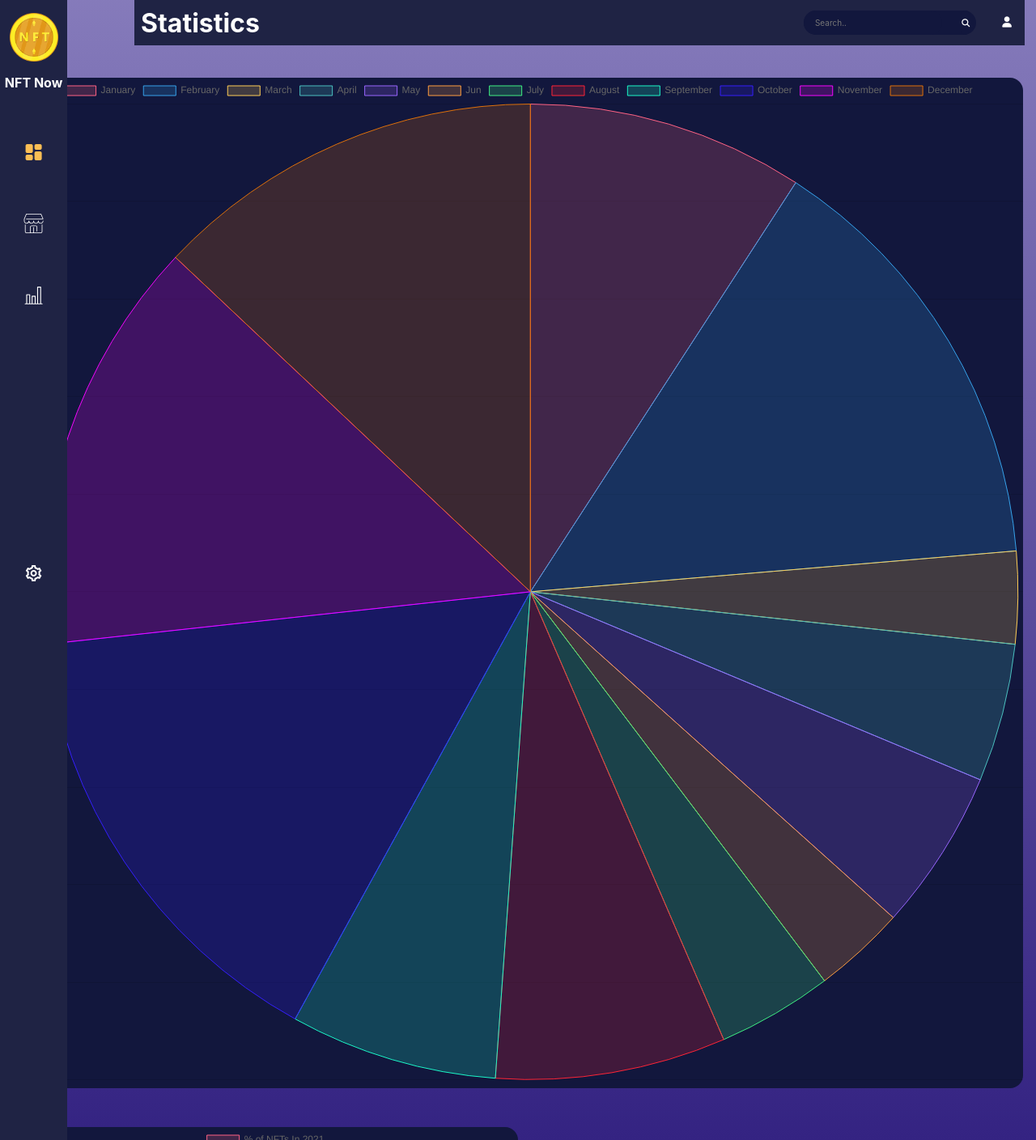
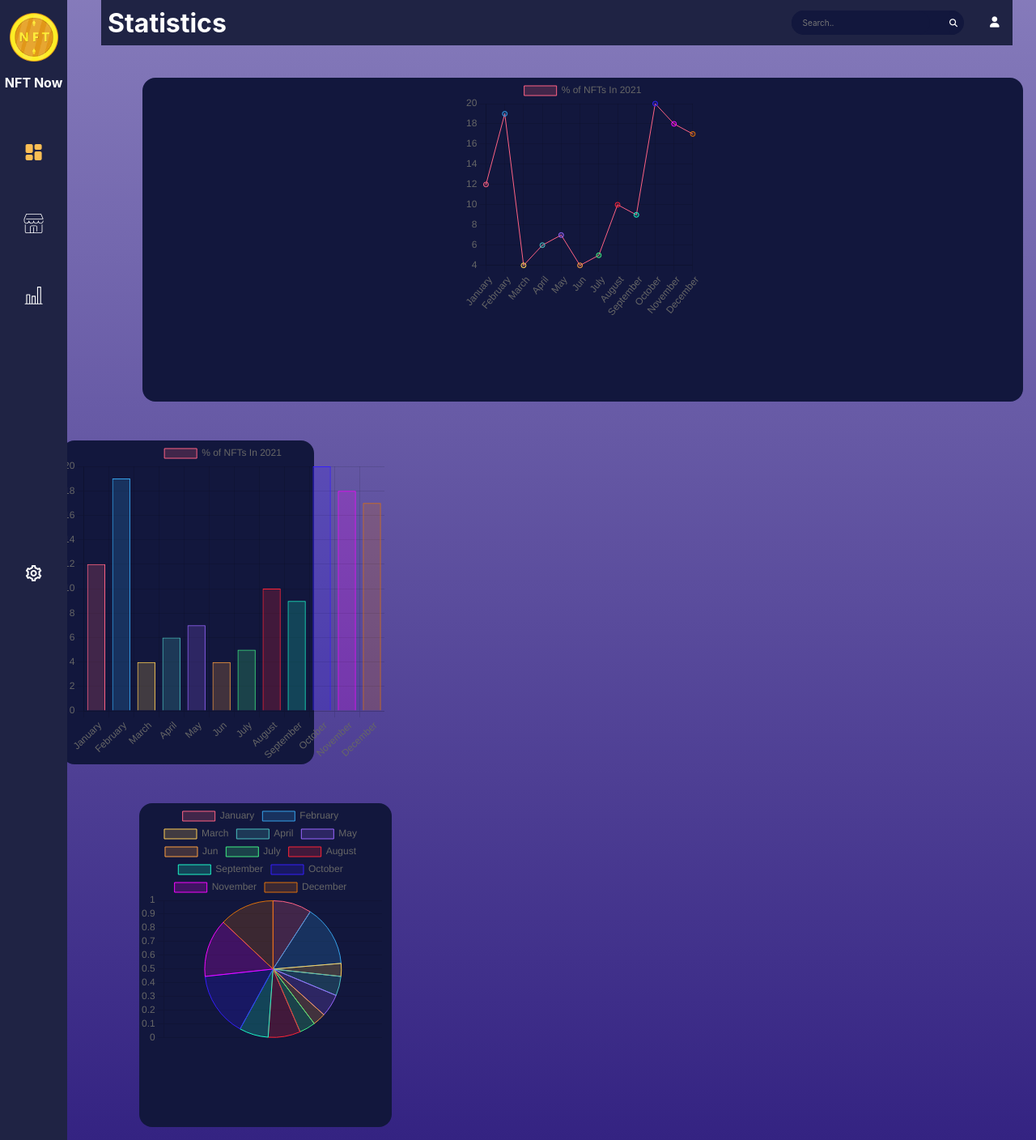
Before and after one commit to YouCodeSchool/ShopNow, a PHP site: page /statistic.php in a window 1280 px wide. Shown: the whole page at 81% size. Run offline with PHP 8.4, Linux system fonts and the light colour scheme; a user stored in the database is signed in; some libraries are stand-ins or nearby versions.

Commit message:
add changes

```diff
--- a/inventory.php
+++ b/inventory.php
@@ -44,7 +44,7 @@
 
 <body class="flex flex-row">
     <!-- side bar -->
-    <div style="overflow: hidden; position:fixed; left: 0; width: calc(16vw - 147px); height:100%; background-color: #1F2344; " class="sidebar">
+    <div style="overflow: hidden; position:fixed; left: 0; width: calc(16vw - 180px); height:100%; background-color: #1F2344; " class="sidebar">
     </div>
     <!-- end side bar -->
     <div class="main-page">
--- a/public/css/header.css
+++ b/public/css/header.css
@@ -4,8 +4,8 @@
     background-color: #1F2344;
     position: fixed;
     top: 0;
-    left: 166px;
-    width: calc(100vw - 180px);
+    left: 125px;
+    width: calc(102vw - 180px);
 }
 
 .bg-search{
--- a/statistic.php
+++ b/statistic.php
@@ -28,39 +28,43 @@
             <?php include('header.php') ?>
         </div>
         <div style="padding:1rem; flex-direction:column;" class="statistic-wrapper rounded-sm w-full flex bg-violet ">
-            <div class="top w-full">
-                <div style="background-color:#12173D; margin-top:5rem;" class="pie1 rounded">
-
-                    <div class="">
-                        <canvas id="myChart1" style="width:800px; height:800px;"></canvas>
+            <div class="top flex justify-center">
+                <div style="width:100%; height:100%; background-color:#12173D; display:flex; justify-content:center; margin-top:5rem; margin-left:10rem;" class="pie1 rounded">
+                    <div style="width: 300px; height:400px;">
+                        <canvas id="lineChart" style="width:400px; height:400px;"></canvas>
                     </div>
                 </div>
-                <!-- <script src="https://cdn.jsdelivr.net/npm/chart.js" ></script> -->
             </div>
-            <div style=" width:100%;">
+            <div style=" width:50%;">
                 <!-- left side of body content -->
                 <div class="left-side-sta">
                     <div class="flex justify-center" style="width:100%; height:100%;">
-
-                        <div style="width:100%; height:75%; background-color:#12173D; margin-top:3rem; " class="pie2 rounded">
-                            <div>
-                                <canvas id="myChart" style="width:400px; height:400px;"></canvas>
+                        <div style="width:100%; height:80%; background-color:#12173D; margin-top:3rem; margin-left:7.5rem;" class="pie2 rounded">
+                            <div style="width: 399px; height:400px;">
+                                <canvas id="myChart" style="width:200px; height:200px;"></canvas>
                             </div>
 
-                            <script src="https://cdn.jsdelivr.net/npm/chart.js" ></script>
+                            <script src="https://cdn.jsdelivr.net/npm/chart.js"></script>
                         </div>
                     </div>
                 </div>
                 <!-- end left side of body content -->
+                <!-- right side of body content -->
+                <div class="right-side-sta">
+                    <div class="flex justify-center" style="width:100%; height:100%;">
+                        <div style="width:50%; height:45%; background-color:#12173D; margin-top:3rem; " class="pie2 rounded">
+                            <div style="width: 300px; height:400px;">
+                                <canvas id="myChart2" style="width:200px; height:200px;"></canvas>
                             </div>
                         </div>
-
-
+                    </div>
+                </div>
+            </div>
         </div>
         <script>
-      const ctx1 = document.getElementById('myChart1');
-        const myChart1 = new Chart(ctx1, {
-            type: 'pie',
+            const ctx1 = document.getElementById('lineChart');
+            const lineChart = new Chart(ctx1, {
+                type: 'line',
                 data: {
                     labels: ['January', 'February', 'March', 'April', 'May', 'Jun', 'July', 'August', 'September', 'October', 'November', 'December'],
                     datasets: [{
@@ -157,6 +161,56 @@
                 }
             });
         </script>
+        <script>
+             const ctx2 = document.getElementById('myChart2');
+            const myChart2 = new Chart(ctx2, {
+                type: 'pie',
+                data: {
+                    labels: ['January', 'February', 'March', 'April', 'May', 'Jun', 'July', 'August', 'September', 'October', 'November', 'December'],
+                    datasets: [{
+                        label: '% of NFTs In 2021',
+                        data: [12, 19, 4, 6, 7, 4, 5, 10, 9, 20, 18, 17],
+                        backgroundColor: [
+                            'rgba(255, 99, 132, 0.2)',
+                            'rgba(54, 162, 235, 0.2)',
+                            'rgba(255, 206, 86, 0.2)',
+                            'rgba(75, 192, 192, 0.2)',
+                            'rgba(153, 102, 255, 0.2)',
+                            'rgba(255, 159, 64, 0.2)',
+                            'rgba(64, 240, 131, 0.2)',
+                            'rgba(255, 37, 55, 0.2)',
+                            'rgba(28, 248, 200, 0.2)',
+                            'rgba(53, 31, 252, 0.2)',
+                            'rgba(247, 7, 255, 0.2)',
+                            'rgba(223, 113, 10, 0.2)'
+                        ],
+                        borderColor: [
+                            'rgba(255, 99, 132, 1)',
+                            'rgba(54, 162, 235, 1)',
+                            'rgba(255, 206, 86, 1)',
+                            'rgba(75, 192, 192, 1)',
+                            'rgba(153, 102, 255, 1)',
+                            'rgba(255, 159, 64, 1)',
+                            'rgba(64, 240, 131, 1)',
+                            'rgba(255, 37, 55, 1)',
+                            'rgba(28, 248, 200, 1)',
+                            'rgba(53, 31, 252, 1)',
+                            'rgba(247, 7, 255, 1)',
+                            'rgba(223, 113, 10, 1)'
+
+                        ],
+                        borderWidth: 1,
+                    }]
+                },
+                options: {
+                    scales: {
+                        y: {
+                            beginAZero: true
+                        }
+                    }
+                }
+            });
+        </script>
         <script src="./public/js/helpers/helpers.js"></script>
         <script src="./public/js/sidebar.js"></script>
 </body>
```
Also changed, not shown: dashboard.php (+15 -34 lines). Lines whose indentation alone changed are shown as unchanged.
